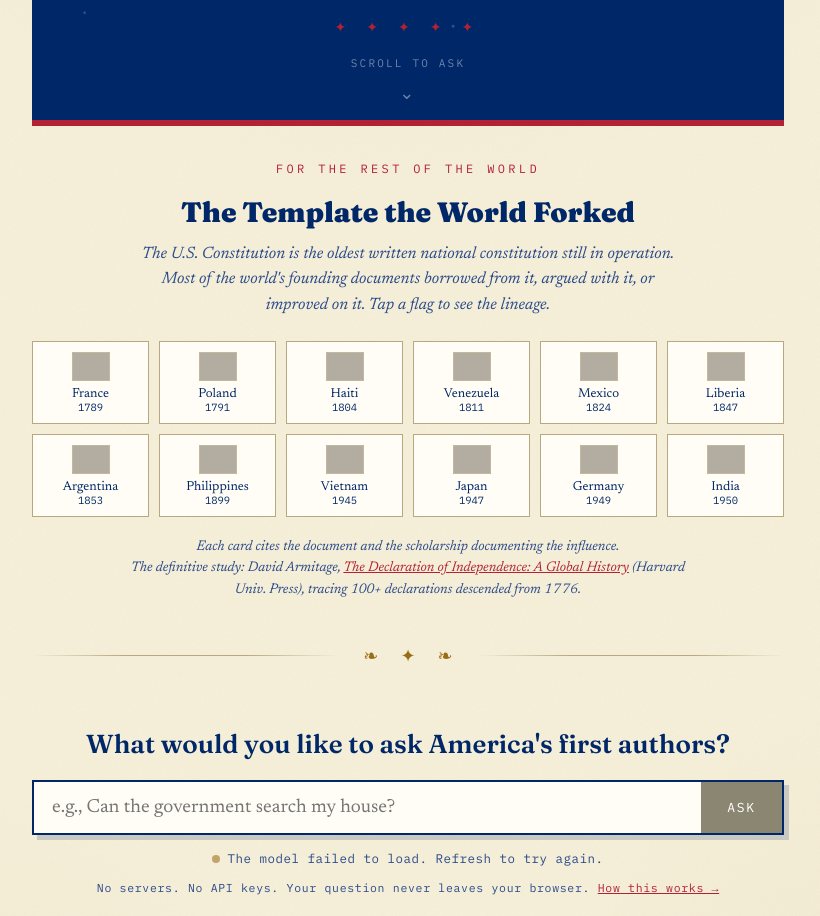
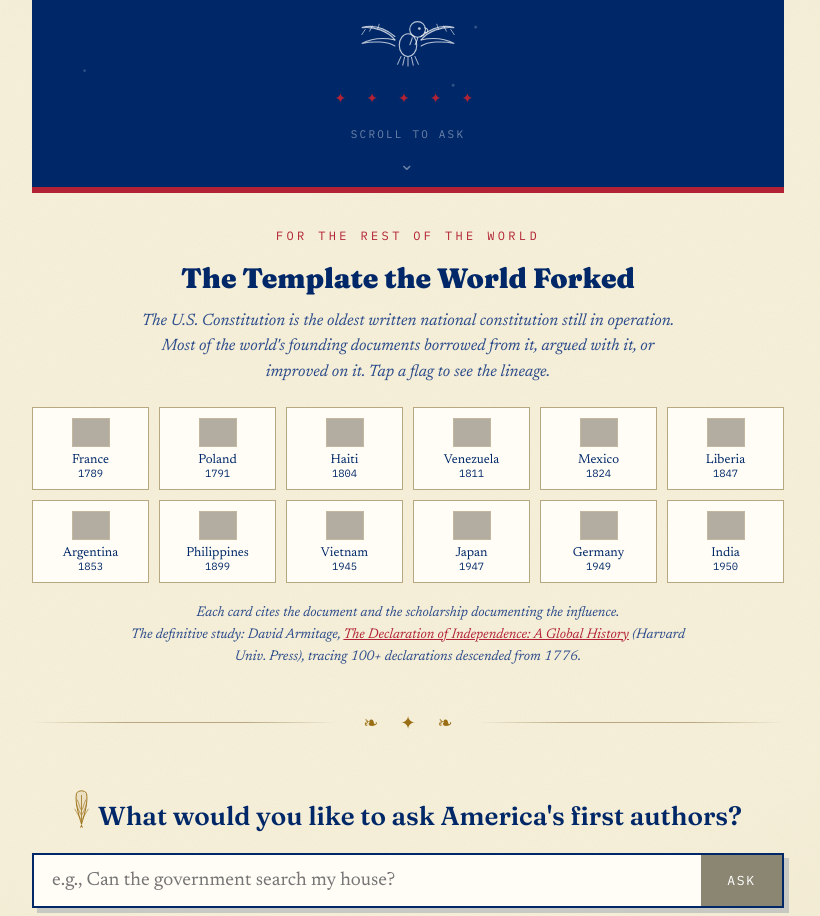
Before and after one commit to swapniltamse/ask-the-declaration, a website: page public/index.html in a window 1280 px wide. Shown: the part 572-1488 px from the top of the page, without its empty margins (232-1052 px from the left). Drawn offline with Linux system fonts and the light colour scheme; grey boxes are pictures that could not be loaded.

Commit message:
add eagle and quill SVGs, reduce header padding

```diff
--- a/public/index.html
+++ b/public/index.html
@@ -91,7 +91,7 @@
       }
       header {
         text-align: center;
-        padding: 28px 0 18px;
+        padding: 16px 0 14px;
         border-bottom: 4px double var(--rule);
         position: relative;
       }
@@ -149,6 +149,23 @@
         font-size: 14px;
         margin-top: 22px;
       }
+      /* eagle + quill */
+      .header-eagle {
+        width: 96px;
+        height: auto;
+        display: block;
+        margin: 10px auto 4px;
+        color: rgba(255,255,255,0.72);
+        animation: sealIn 1.2s cubic-bezier(0.2,1.4,0.4,1) both 0.2s;
+      }
+      .search-quill {
+        width: 15px;
+        height: auto;
+        vertical-align: -3px;
+        margin-right: 9px;
+        color: var(--gold);
+      }
+
       .masthead-rule {
         display: flex;
         align-items: center;
@@ -731,7 +748,7 @@
 
       /* ---------- dramatic red-white-blue ---------- */
       .bunting {
-        height: 22px;
+        height: 32px;
         background: linear-gradient(90deg, #002868 0 33.3%, #ffffff 33.3% 66.6%, #b22234 66.6% 100%);
         animation: bunting-wave 3.5s ease-in-out infinite alternate;
       }
@@ -936,6 +953,33 @@
           Two hundred fifty years later, the founding documents still answer
           questions. Ask them one.
         </p>
+        <svg class="header-eagle" viewBox="0 0 110 72" fill="none" xmlns="http://www.w3.org/2000/svg" aria-hidden="true">
+          <!-- left wing upper -->
+          <path d="M40 36 C30 28 16 22 2 26 C16 24 32 30 40 40" stroke="currentColor" stroke-width="1.4" stroke-linecap="round"/>
+          <!-- left wing lower -->
+          <path d="M40 40 C26 37 12 39 2 44 C16 41 32 42 40 47" stroke="currentColor" stroke-width="1.2" stroke-linecap="round"/>
+          <!-- left feather tips -->
+          <path d="M6 28 L2 34 M14 24 L11 30 M22 22 L20 28" stroke="currentColor" stroke-width="0.9" stroke-linecap="round"/>
+          <!-- right wing upper -->
+          <path d="M70 36 C80 28 94 22 108 26 C94 24 78 30 70 40" stroke="currentColor" stroke-width="1.4" stroke-linecap="round"/>
+          <!-- right wing lower -->
+          <path d="M70 40 C84 37 98 39 108 44 C94 41 78 42 70 47" stroke="currentColor" stroke-width="1.2" stroke-linecap="round"/>
+          <!-- right feather tips -->
+          <path d="M104 28 L108 34 M96 24 L99 30 M88 22 L90 28" stroke="currentColor" stroke-width="0.9" stroke-linecap="round"/>
+          <!-- body -->
+          <ellipse cx="55" cy="46" rx="10" ry="13" stroke="currentColor" stroke-width="1.3"/>
+          <!-- head looking right -->
+          <circle cx="66" cy="28" r="9" stroke="currentColor" stroke-width="1.3"/>
+          <!-- hooked beak -->
+          <path d="M74 26 C78 27 79 30 76 32 L74 31" stroke="currentColor" stroke-width="1.3" stroke-linecap="round" stroke-linejoin="round"/>
+          <!-- eye -->
+          <circle cx="68" cy="27" r="1.6" fill="currentColor"/>
+          <!-- neck -->
+          <path d="M60 37 C59 41 58 43 57 46" stroke="currentColor" stroke-width="1.2"/>
+          <path d="M66 37 C66 41 64 43 63 46" stroke="currentColor" stroke-width="1.2"/>
+          <!-- tail feathers -->
+          <path d="M47 59 L43 68 M51 60 L49 69 M55 60 L55 70 M59 60 L61 69 M63 59 L67 68" stroke="currentColor" stroke-width="1.1" stroke-linecap="round"/>
+        </svg>
         <div class="stars">&#10022; &#10022; &#10022; &#10022; &#10022;</div>
         <div class="scroll-cue" aria-hidden="true">scroll to ask<span>&#8964;</span></div>
       </header>
@@ -972,8 +1016,7 @@
       </div>
 
       <section class="ask">
-        <label for="q"
-          >What would you like to ask America's first authors?</label
+        <label for="q"><svg class="search-quill" viewBox="0 0 18 46" fill="none" xmlns="http://www.w3.org/2000/svg" aria-hidden="true"><path d="M9 41 C5 28 1 14 3 4 C5 0 13 0 15 4 C17 14 13 28 9 41Z" stroke="currentColor" stroke-width="1.1" fill="rgba(154,110,20,0.1)"/><line x1="9" y1="41" x2="9" y2="6" stroke="currentColor" stroke-width="0.9"/><path d="M8 35 C6 31 3 27 1 23 M8 29 C6 25 4 21 3 17 M8 23 C7 19 5 15 4 12" stroke="currentColor" stroke-width="0.7" stroke-linecap="round"/><path d="M10 35 C12 31 15 27 17 23 M10 29 C12 25 14 21 15 17 M10 23 C11 19 13 15 14 12" stroke="currentColor" stroke-width="0.7" stroke-linecap="round"/><path d="M9 41 L7 46 L9 44 L11 46 Z" fill="currentColor"/></svg>What would you like to ask America's first authors?</label
         >
         <div class="searchbox">
           <input
```
